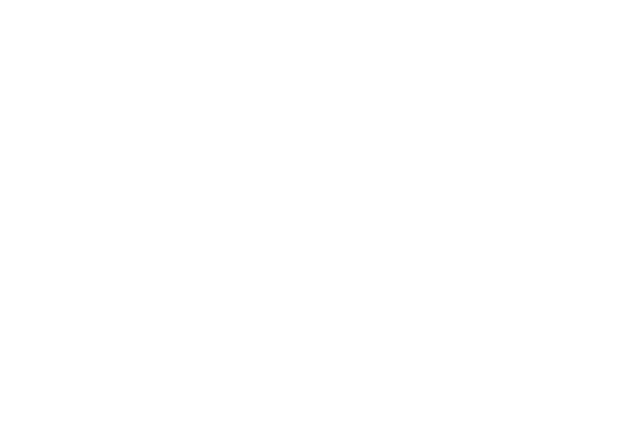
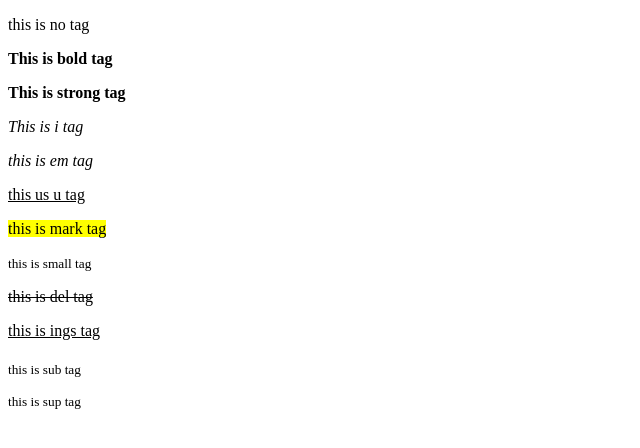
Before and after one commit to jehmarcongostudent-alt/WebTech, a plain HTML site: page HTML-LAB/formatting.html in a window 1280 px wide. Shown: the whole page, without its empty margins (0-640 px from the left). Drawn offline with Linux system fonts and the light colour scheme.

Commit message:
did stuff

```diff
--- a/HTML-LAB/formatting.html
+++ b/HTML-LAB/formatting.html
@@ -7,5 +7,42 @@
 </head>
 <body>
 
+    <P>
+        this is no tag
+    </P>
+    <p>
+        <b>This is bold tag</b>
+    </p>
+    <p>
+        <strong>This is strong tag</strong>
+    </p>
+    <p>
+        <i>This is  i tag</i>
+    </p>
+    <p>
+        <em>this is em tag</em>
+    </p>
+    <p>
+        <u>this us u tag</u>
+    </p>
+    <p>
+        <mark> this is mark tag</mark>
+    </p>
+    <p>
+        <small>this is small tag</small>
+    </p>
+    <p>
+        <del> this is del tag</del>
+    </p>
+    <p>
+        <ins>this is ings tag</ins>
+    </p>
+    <p>
+        <sub> this is sub tag</sub>
+    </p>
+    <p>
+        <sup>this is sup tag</sup>
+    </p>
+
 </body>
 </html>
```
Also changed, not shown: HTML-LAB/about.html (+38 -0 lines).
